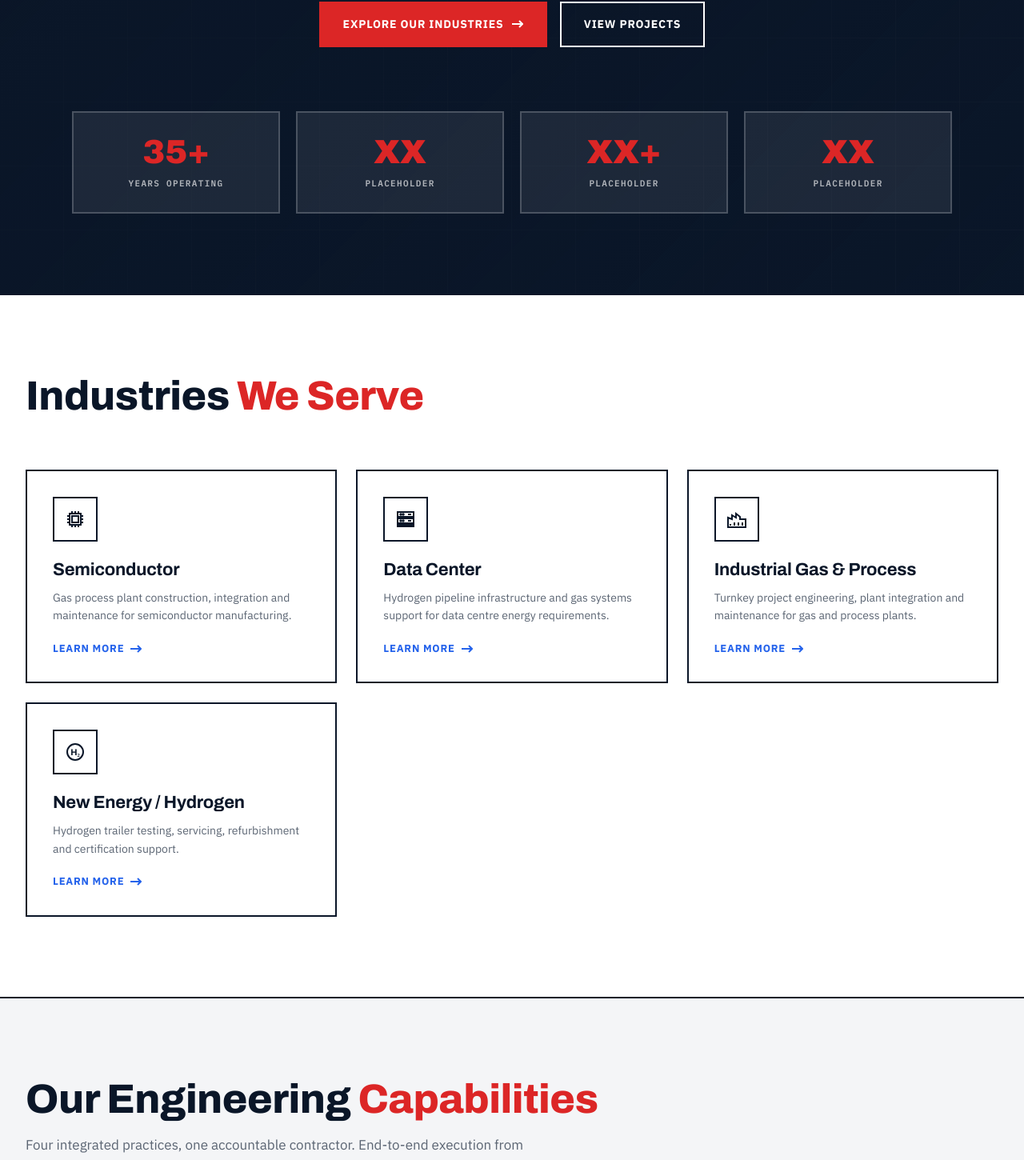
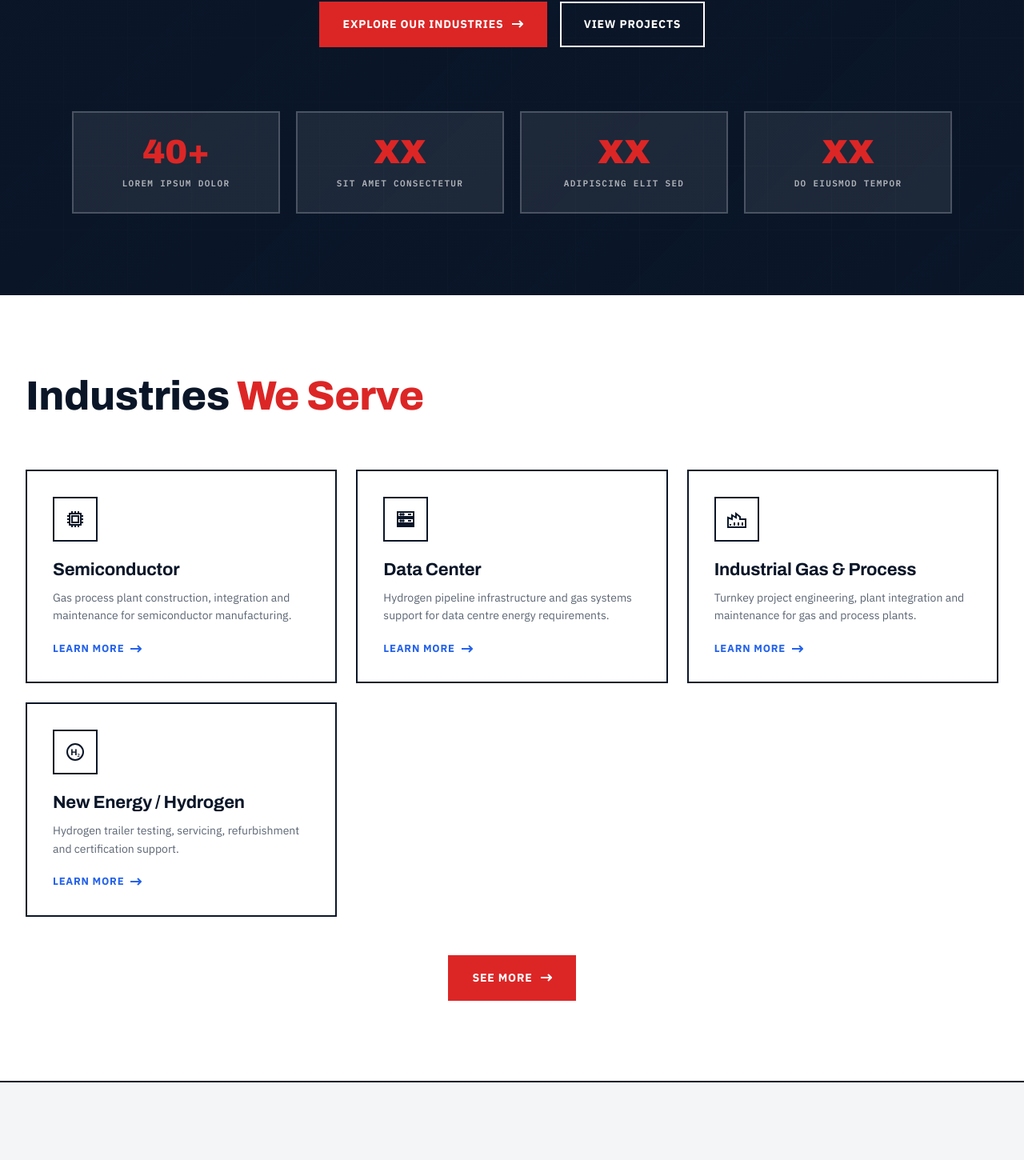
Before and after one commit to lsleewebsite/LS-LEE-TECH-2, a React (Vite) app: page /#/Home in a window 1280 px wide. Shown: the part 679-2129 px from the top of the page at 80% size. Built offline with nearby package versions, Linux system fonts and the light colour scheme.

Commit message:
Update Home.jsx

```diff
--- a/src/pages/Home.jsx
+++ b/src/pages/Home.jsx
@@ -184,7 +184,7 @@ export default function Home() {
                 <a href="#industries" className="btn btn-primary">
                   Explore Our Industries <I.Arrow className="arrow" />
                 </a>
-                <a href="#projects" className="btn btn-outline">View Projects</a>
+                <a href="/projects" className="btn btn-outline">View Projects</a>
               </motion.div>
             </motion.div>
 
@@ -203,10 +203,10 @@ export default function Home() {
               }}
             >
               {[
-                { value: '35+', label: 'Years Operating' },
-                { value: 'XX', label: 'PlaceHolder' },
-                { value: 'XX+', label: 'PlaceHolder' },
-                { value: 'XX', label: 'PlaceHolder' }
+                { value: '40+', label: 'Lorem ipsum dolor' },
+                { value: 'XX', label: 'Sit amet consectetur' },
+                { value: 'XX', label: 'Adipiscing elit sed' },
+                { value: 'XX', label: 'Do eiusmod tempor' }
               ].map((stat, i) => (
                 <motion.div
                   key={i}
@@ -302,6 +302,19 @@ export default function Home() {
               </motion.div>
             ))}
           </motion.div>
+
+          {/* See More Button */}
+          <motion.div
+            initial={{ opacity: 0, y: 20 }}
+            whileInView={{ opacity: 1, y: 0 }}
+            viewport={{ once: true }}
+            transition={{ duration: 0.6, delay: 0.3 }}
+            style={{ textAlign: 'center', marginTop: '48px' }}
+          >
+            <a href="/industries" className="btn btn-primary">
+              See More <I.Arrow className="arrow" />
+            </a>
+          </motion.div>
         </div>
       </motion.section>
 
@@ -320,9 +333,6 @@ export default function Home() {
             <div>
               <h2>Our Engineering <span className="accent">Capabilities</span></h2>
             </div>
-            <p className="sec-intro">
-              Four integrated practices, one accountable contractor. End-to-end execution from design office to plant floor.
-            </p>
           </div>
           <motion.div
             className="svc-grid"
@@ -357,10 +367,23 @@ export default function Home() {
               </motion.div>
             ))}
           </motion.div>
+
+          {/* See More Button */}
+          <motion.div
+            initial={{ opacity: 0, y: 20 }}
+            whileInView={{ opacity: 1, y: 0 }}
+            viewport={{ once: true }}
+            transition={{ duration: 0.6, delay: 0.3 }}
+            style={{ textAlign: 'center', marginTop: '48px' }}
+          >
+            <a href="/services" className="btn btn-primary">
+              See More <I.Arrow className="arrow" />
+            </a>
+          </motion.div>
         </div>
       </motion.section>
 
-     {/* PROJECTS */}
+      {/* PROJECTS */}
       <motion.section
         id="projects"
         className="section"
@@ -417,7 +440,7 @@ export default function Home() {
             style={{ textAlign: 'center', marginTop: '48px' }}
           >
             <a href="/projects" className="btn btn-primary">
-              See More Projects <I.Arrow className="arrow" />
+              See More <I.Arrow className="arrow" />
             </a>
           </motion.div>
         </div>
@@ -465,14 +488,11 @@ export default function Home() {
               viewport={{ once: true }}
               transition={{ duration: 0.6 }}
             >
-              <div className="cert-grid">
+              <div className="cert-grid" style={{ gridTemplateColumns: 'repeat(3, 1fr)' }}>
                 {[
                   { mark: "Q", issuer: "SAC-SINGLAS", title: "ISO 9001:2015", sub: "Quality Management" },
                   { mark: "O", issuer: "SAC-SINGLAS", title: "ISO 45001", sub: "OH&S Management" },
                   { mark: "★", issuer: "WSH COUNCIL", title: "bizSAFE STAR", sub: "Workplace Safety" },
-                  { mark: "P", issuer: "BCA", title: "CoreTrade", sub: "Plumbing & Piping" },
-                  { mark: "E", issuer: "EMA", title: "LEW Licence", sub: "Electrical Works" },
-                  { mark: "G", issuer: "SP", title: "Gas Service", sub: "Gas Installation" },
                 ].map((cert, i) => (
                   <div className="cert" key={i}>
                     <div className="cert-top">
@@ -486,6 +506,19 @@ export default function Home() {
                   </div>
                 ))}
               </div>
+
+              {/* See More Button */}
+              <motion.div
+                initial={{ opacity: 0, y: 20 }}
+                whileInView={{ opacity: 1, y: 0 }}
+                viewport={{ once: true }}
+                transition={{ duration: 0.6, delay: 0.3 }}
+                style={{ textAlign: 'center', marginTop: '24px' }}
+              >
+                <a href="/safety" className="btn btn-primary">
+                  See More <I.Arrow className="arrow" />
+                </a>
+              </motion.div>
             </motion.div>
           </div>
         </div>
```
